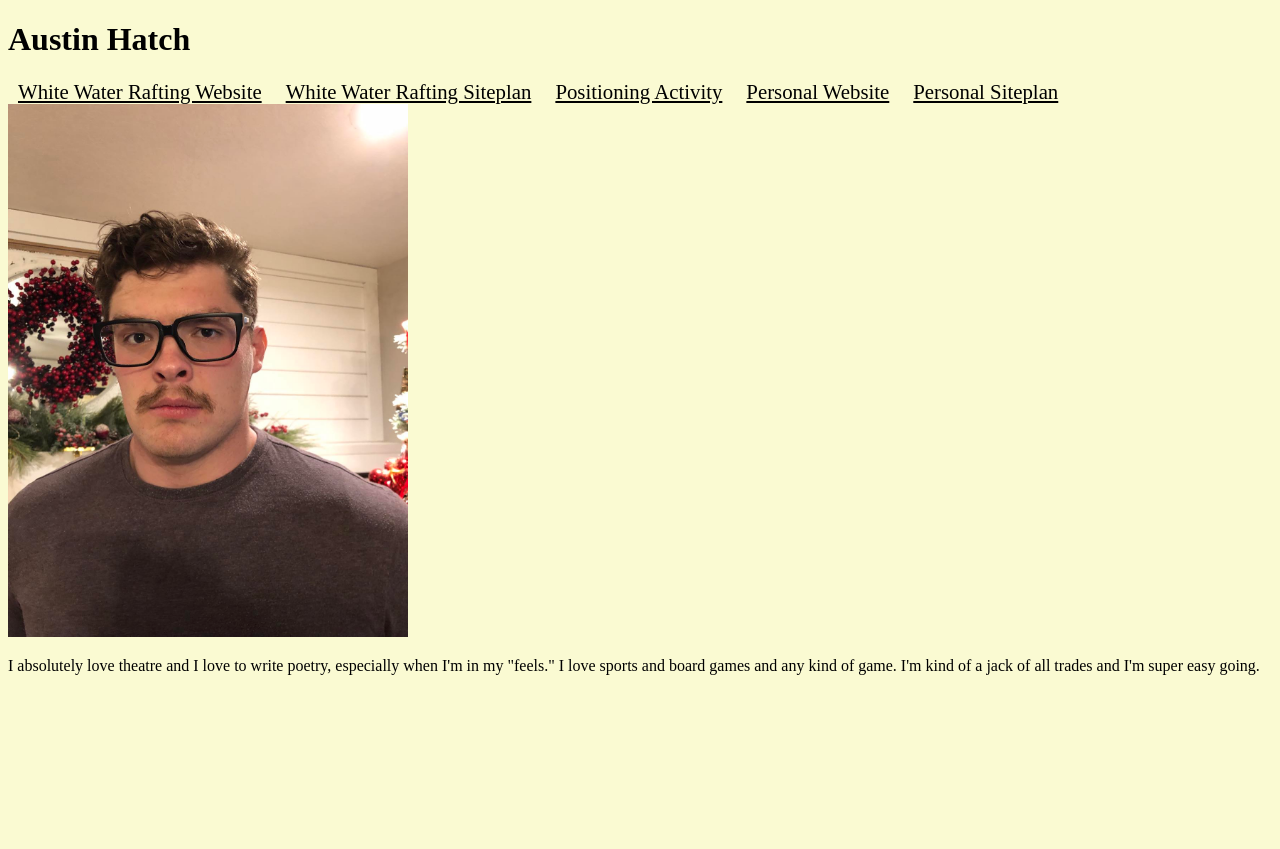
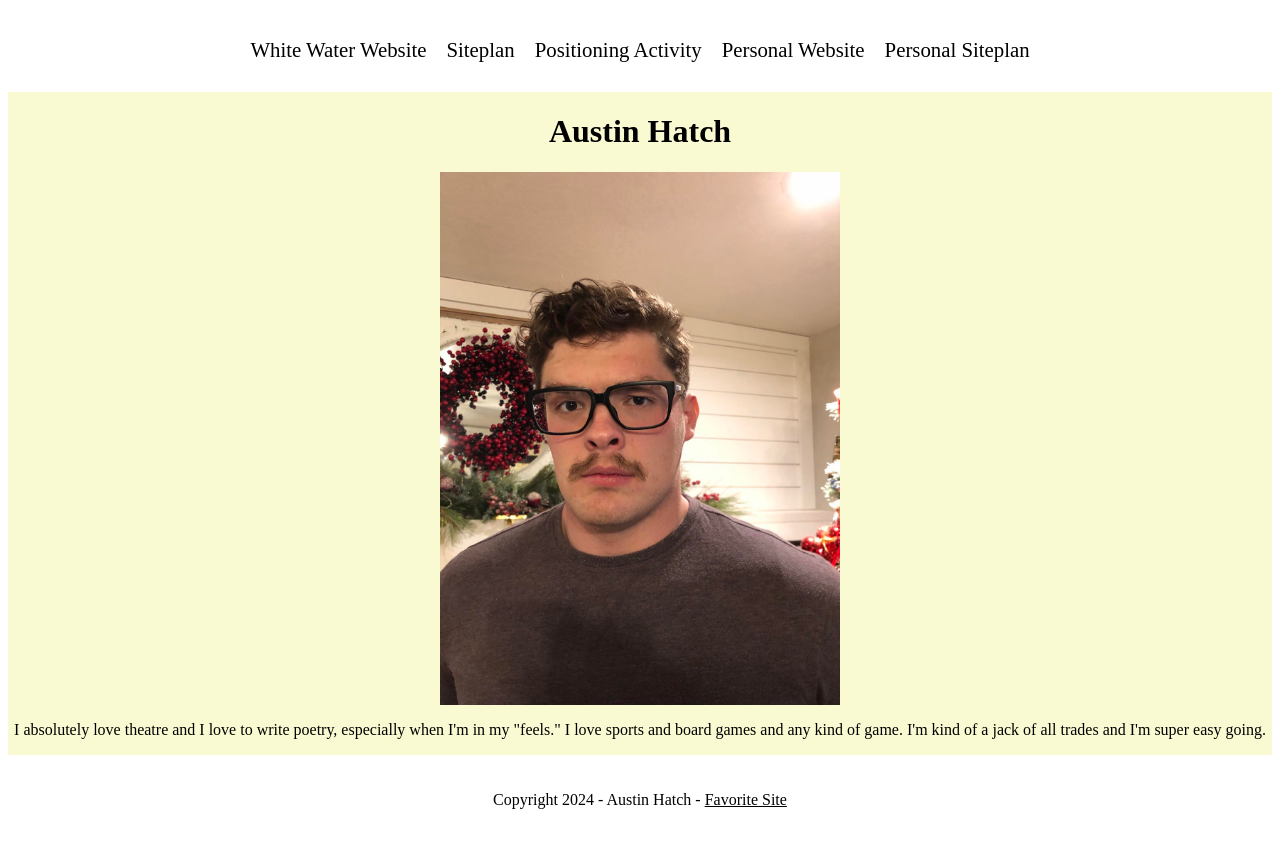
Before and after one commit to Ahatch3/wdd130, a plain HTML site: page index.html in a window 1280 px wide. Before the commit the page ends 800 px from the top, so only its background shows below. Drawn offline with Linux system fonts and the light colour scheme.

Commit message:
Portal page changes

```diff
--- a/index.html
+++ b/index.html
@@ -7,25 +7,29 @@
         <link href="styles/styles.css" rel="stylesheet">
     </head>
     <body>
-        <h1>Austin Hatch</h1>
 
+        <div id="content">
+            <header>
                 <nav>
-            <a class="nav_link" href="wwr/index.html">White Water Rafting Website</a>
-            <a class="nav_link" href="wwr/site-plan-rafting.html">White Water Rafting Siteplan</a>
+                    <a class="nav_link" href="wwr/index.html">White Water Website</a>
+                    <a class="nav_link" href="wwr/site-plan-rafting.html">Siteplan</a>
                     <a class="nav_link" href="positioning.html">Positioning Activity</a>
                     <a class="nav_link" href="#">Personal Website</a>
                     <a class="nav_link" href="#">Personal Siteplan</a>
-                    <! -- Go to the portal page and go to index.html page and copy and paste. Always have the links inside the nav
-                    When you put an href reference, you are linking the text and where it takes them. -- >
                 </nav>
+            </header>
+            <main>
+                <h1>Austin Hatch</h1>
+                <img src="417049325_1049369663012690_6241150471430331870_n.jpg" alt="Picture of Austin Hatch with a mustache and a funny face in front of a christmas tree." width="400">
 
-        <img src="417049325_1049369663012690_6241150471430331870_n.jpg" alt="Picture of Austin Hatch with a mustache and a funny face
-                    in front of a christmas tree." width="400">
-            <! -- Make sure to put a picture in between the quotes here, but make sure that when you load it in at the same level.
-            Add it to the wdd130 folder and it will appear in here! In the alt tab you need to have a description of what the picture is
-            supposed to be. You will be sued if you are working on a government page and you do not include this.-- >
-
-        <p>I absolutely love theatre and I love to write poetry, especially when I'm in my "feels."
+                <p id="intro">I absolutely love theatre and I love to write poetry, especially when I'm in my "feels."
                     I love sports and board games and any kind of game. I'm kind of a jack of all trades and I'm super easy going.</p>
+            </main>
+            <footer>
+                <p>Copyright 2024 - Austin Hatch -
+                    <a href="https://www.imdb.com/" target="_blank">Favorite Site</a>
+                </p>
+            </footer>
+        </div>
     </body>
 </html>
--- a/styles/styles.css
+++ b/styles/styles.css
@@ -1,5 +1,6 @@
+
 body {
-        background-color: lightgoldenrodyellow;
+
 }
 
 .nav_link {
@@ -7,3 +8,37 @@ body {
         color: black;
         font-size: 1.3em
 }
+a {
+        color:black;
+}
+nav a{
+        text-decoration: none;
+}
+a:hover {
+        color: white;
+        background-color:goldenrod
+}
+nav{
+        display: flex;
+        justify-content: center;
+}
+main h1{
+        text-align: center;
+}
+img{
+        width: 300 px;
+        display: block;
+        margin: 0 auto;
+}
+#content{
+        max-width: 2000 px;
+        background-color: lightgoldenrodyellow;
+
+}
+header, footer{
+        background-color: white;
+        padding: 20px;
+}
+p{
+        text-align: center;
+}
```
Lines whose indentation alone changed are shown as unchanged.
